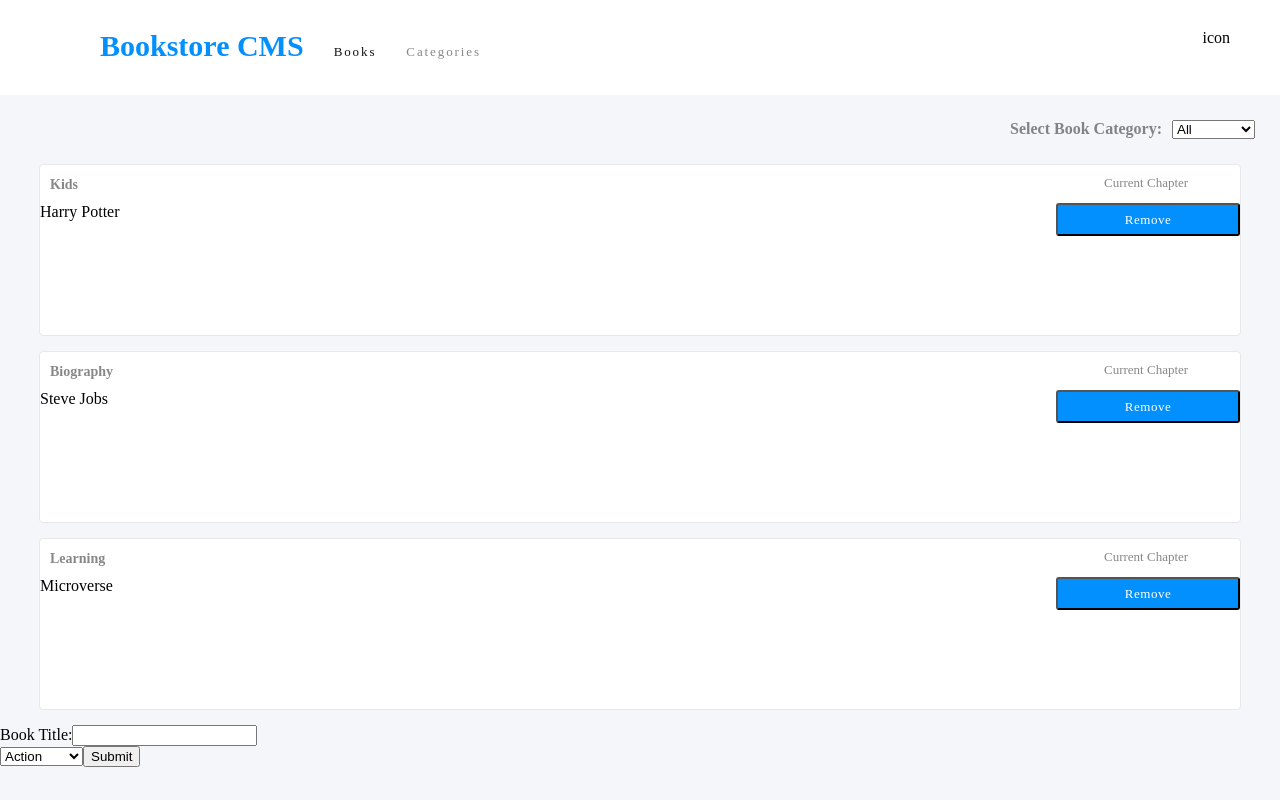
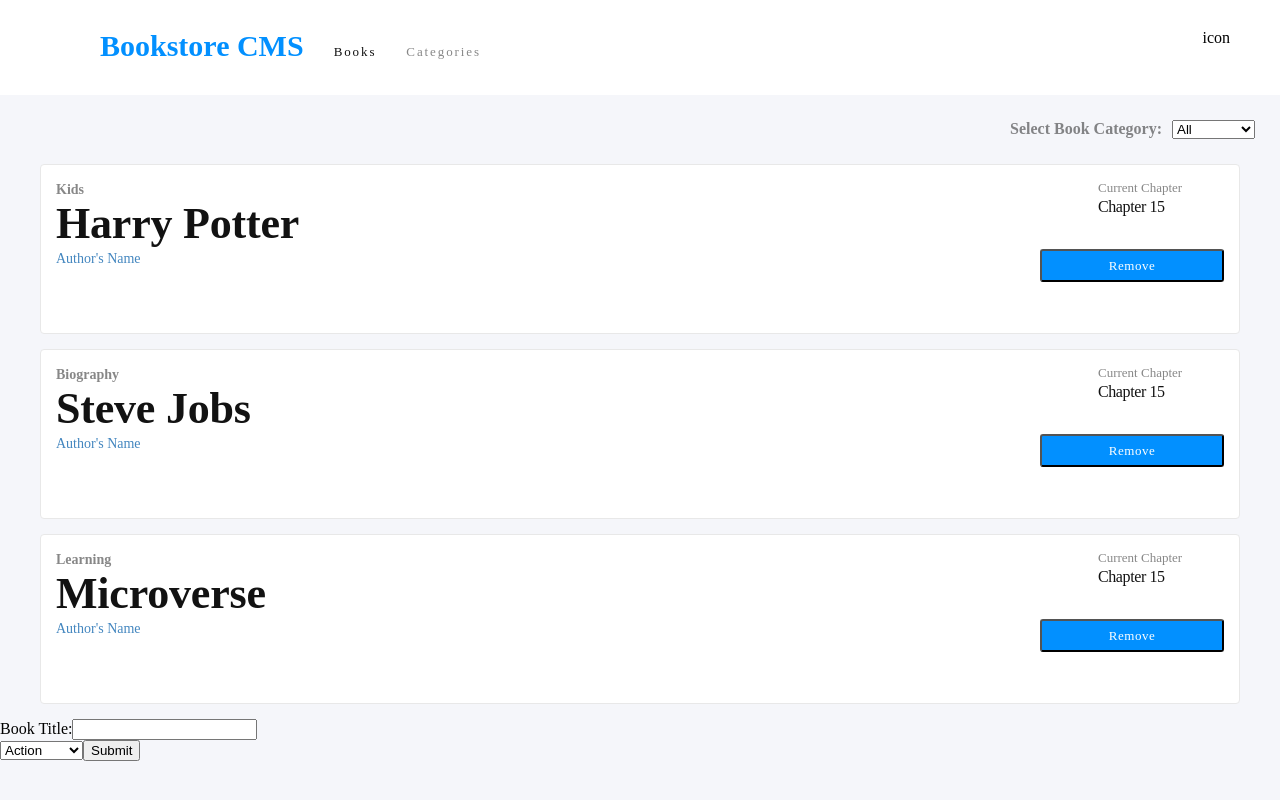
Before and after one commit to othman-19/bookStore-react-redux, a React (Create React App) app: page / in a window 1280 px wide. Built offline with nearby package versions, Linux system fonts and the light colour scheme.

Commit message:
added book format listing

```diff
--- a/src/components/Book.js
+++ b/src/components/Book.js
@@ -8,8 +8,12 @@
         <span className="School-of">{book.category}</span>
         <span className="Current-Chapter">Current Chapter</span>
       </div>
-      {book.title}
+      <div className="second-row">
+        <span className="title">{book.title}</span>
+        <span className="chapterNo">Chapter 15</span>
+      </div>
 
+      <span className="author">Author's Name</span>
       <button
         className="Rectangle-2"
         type="button"
--- a/src/index.css
+++ b/src/index.css
@@ -1,6 +1,10 @@
 body {
   margin: 0;
   background-color: #f5f6fa;
+}
+
+* {
+  box-sizing: border-box;
 }
 
 code {
@@ -91,6 +95,7 @@
   border: solid 1px #e8e8e8;
   background-color: #ffffff;
   margin: 15px auto;
+  padding: 15px;
 }
 
 .Rectangle-2 {
@@ -144,6 +149,42 @@
   float: right;
 }
 
-.first-row {
-  margin: 10px;
+.title {
+  width: 197px;
+  height: 29px;
+  font-family: RobotoSlab;
+  font-size: 44px;
+  font-weight: bold;
+  font-stretch: normal;
+  font-style: normal;
+  line-height: normal;
+  letter-spacing: -0.2px;
+  color: #121212;
 }
+
+.author {
+  width: 107px;
+  height: 19px;
+  font-family: RobotoSlab;
+  font-size: 14px;
+  font-weight: 300;
+  font-stretch: normal;
+  font-style: normal;
+  line-height: normal;
+  letter-spacing: normal;
+  color: #4386bf;
+}
+
+.chapterNo {
+  width: 126px;
+  height: 21px;
+  font-family: RobotoSlab;
+  font-size: 16px;
+  font-weight: 300;
+  font-stretch: normal;
+  font-style: normal;
+  line-height: normal;
+  letter-spacing: -0.4px;
+  color: #121212;
+  float: right;
+}
```
